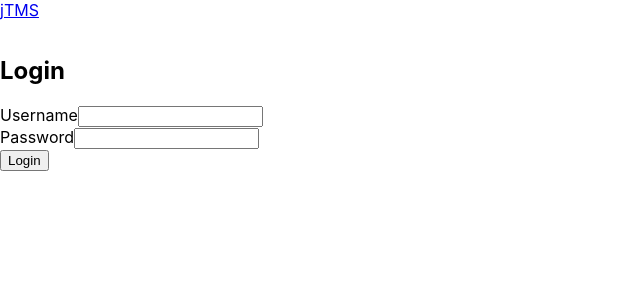
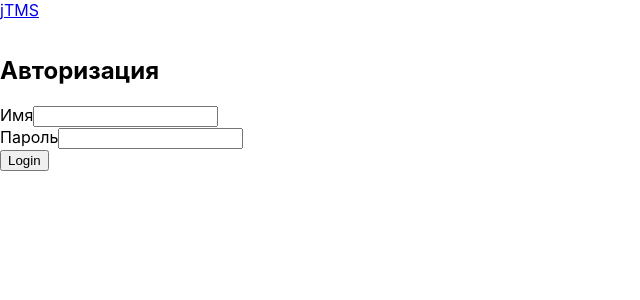
Before and after one commit to Toxa-p07a1330/diplom, a React (Create React App) app in the folder kds2/front/: page /login in a window 1280 px wide. Shown: the top 300 px of the page, without its empty margins (0-640 px from the left). Built offline with nearby package versions, Linux system fonts and the light colour scheme.

Commit message:
alert marked

```diff
--- a/kds2/front/src/component/Alert.jsx
+++ b/kds2/front/src/component/Alert.jsx
@@ -1,8 +1,13 @@
-import React from 'react';
+import React, {useContext, useEffect} from 'react';
 import { Button, Modal, ModalHeader, ModalBody, ModalFooter } from 'reactstrap';
+import {LangSelectorContext} from "../context/LangSelectorContextProvider";
+import {getTranslations} from "../static/transltaions";
 
 const Alert = (props) => {
-  const {
+  let langSelectContext = useContext(LangSelectorContext)
+  let activeTranslation = getTranslations("alert", langSelectContext.data.lang);
+
+    const {
     message,
     title,
     ok,
@@ -30,8 +35,8 @@ const Alert = (props) => {
         {message}
         </ModalBody>
         <ModalFooter>
-          <Button color="primary" onClick={onok}>Ok</Button>{' '}
-          <Button color="secondary" onClick={oncancel}>Cancel</Button>
+          <Button color="primary" onClick={onok}>{activeTranslation.ok}</Button>{' '}
+          <Button color="secondary" onClick={oncancel}>{activeTranslation.cancel}</Button>
         </ModalFooter>
       </Modal>
     </div>
--- a/kds2/front/src/component/Home.jsx
+++ b/kds2/front/src/component/Home.jsx
@@ -1,13 +1,22 @@
 import React from 'react';
+import {getTranslations} from "../static/transltaions";
+import {LangSelectorContext} from "../context/LangSelectorContextProvider";
 
 export default class Home extends React.Component {
 
-  render() {
+    activeTranslation = {}
+    static contextType = LangSelectorContext;
+    componentDidMount() {
+        this.activeTranslation = getTranslations("home", this.context.data.lang);
+        this.forceUpdate();
+    }
+
+    render() {
       return (
           <div className="ml-0 h-100 w-100">
               <div className="pt-4 ml-4">
-                <h2>Terminal Management System</h2>
-                <h3>(C) Shtrih-M 2020</h3>
+                <h2>{this.activeTranslation.title}</h2>
+                <h3>{this.activeTranslation.copiright}</h3>
               </div>
          </div>
       );
--- a/kds2/front/src/component/LogListComponent.jsx
+++ b/kds2/front/src/component/LogListComponent.jsx
@@ -2,6 +2,8 @@ import React, { Component } from 'react';
 import UserDataService from '../service/UserDataService';
 import { Table } from 'reactstrap';
 import PaginationComponent from "./PaginationComponent";
+import {getTranslations} from "../static/transltaions";
+import {LangSelectorContext} from "../context/LangSelectorContextProvider";
 
 class LogListComponent extends Component {
 
@@ -38,8 +40,11 @@ class LogListComponent extends Component {
                 }
             ).catch(()=> this.setState({ hidden: true }))
     }
-
+    activeTranslation = {}
+    static contextType = LangSelectorContext;
     componentDidMount() {
+        this.activeTranslation = getTranslations("logListComponent", this.context.data.lang);
+        this.forceUpdate();
         this.refreshLogs()
     }
 
@@ -49,24 +54,27 @@ class LogListComponent extends Component {
         return (
             <div className="container">
                 <div className="row my-2 mr-0">
-                    <h3>Logs</h3>
+                    <h3>{this.activeTranslation.title}</h3>
                 </div>
                 <div component="container">
                     <PaginationComponent totalRecords={this.state.logCount} pageLimit={this.state.pageLimit} pageNeighbours={2} onPageChanged={this.onPageChanged} />
                     <Table className="table-sm">
                         <thead className="thead-light">
                             <tr>
-                                <th>Time</th>
-                                <th>Level</th>
-                                <th>User</th>
-                                <th>Message</th>
+                                <th>{this.activeTranslation.Time}</th>
+                                <th>{this.activeTranslation.Level}</th>
+                                <th>{this.activeTranslation.User}</th>
+                                <th>{this.activeTranslation.Message}</th>
                             </tr>
                         </thead>
                         <tbody>
                             {
                              this.state.logs && this.state.logs.map(log =>
                                 <tr key={log.id}>
-                                    <td>{log.date}</td>
+                                    <td>{new Date(log.date).toLocaleTimeString()}
+                                        <br/>
+                                        {new Date(log.date).toLocaleDateString()}
+                                    </td>
                                     <td>{log.level}</td>
                                     <td>{log.user}</td>
                                     <td>{log.message}</td>
--- a/kds2/front/src/context/LangSelectorContextProvider.jsx
+++ b/kds2/front/src/context/LangSelectorContextProvider.jsx
@@ -3,7 +3,7 @@ import React, { useState } from 'react';
 const LangSelectorContext = React.createContext();
 let LangSelectorContextProvider = props => {
     const [state, setState] = useState({
-        lang: "en"
+        lang: "ru"
     });
     return (
         <LangSelectorContext.Provider value={{ data: state, setData: setState }}>
--- a/kds2/front/src/static/transltaions.js
+++ b/kds2/front/src/static/transltaions.js
@@ -10,6 +10,7 @@ import TerminalImportComponent from "../component/TerminalImportComponent";
 import MerchantImportComponent from "../component/MerchantImportComponent";
 import ApplicationListComponent from "../component/ApplicationListComponent";
 import ApplicationComponent from "../component/ApplicationComponent";
+import LogListComponent from "../component/LogListComponent";
 
 
 let translations = {
@@ -855,7 +856,40 @@ let translations = {
         ru: {
 
         }
+    },
+    logListComponent: {
+        en: {
+            title: "Logs",
+            Time: "Time",
+            Level: "Level",
+            User: "User",
+            Message :"Message",
+
+        },
+        ru: {
+
+        }
+    },
+    home: {
+        en: {
+            title: "Terminal Management System",
+            copiright: "(C) Shtrih-M 2020",
+        },
+        ru: {
+
+        }
+    },
+    alert: {
+        en: {
+            ok: "Ok",
+            cancel:"Cancel"
+        },
+        ru: {
+            ok: "Принять",
+            cancel:"Отменить"
+        }
     }
+
 }
 
 let getTranslations = (page, lang) => {
```
